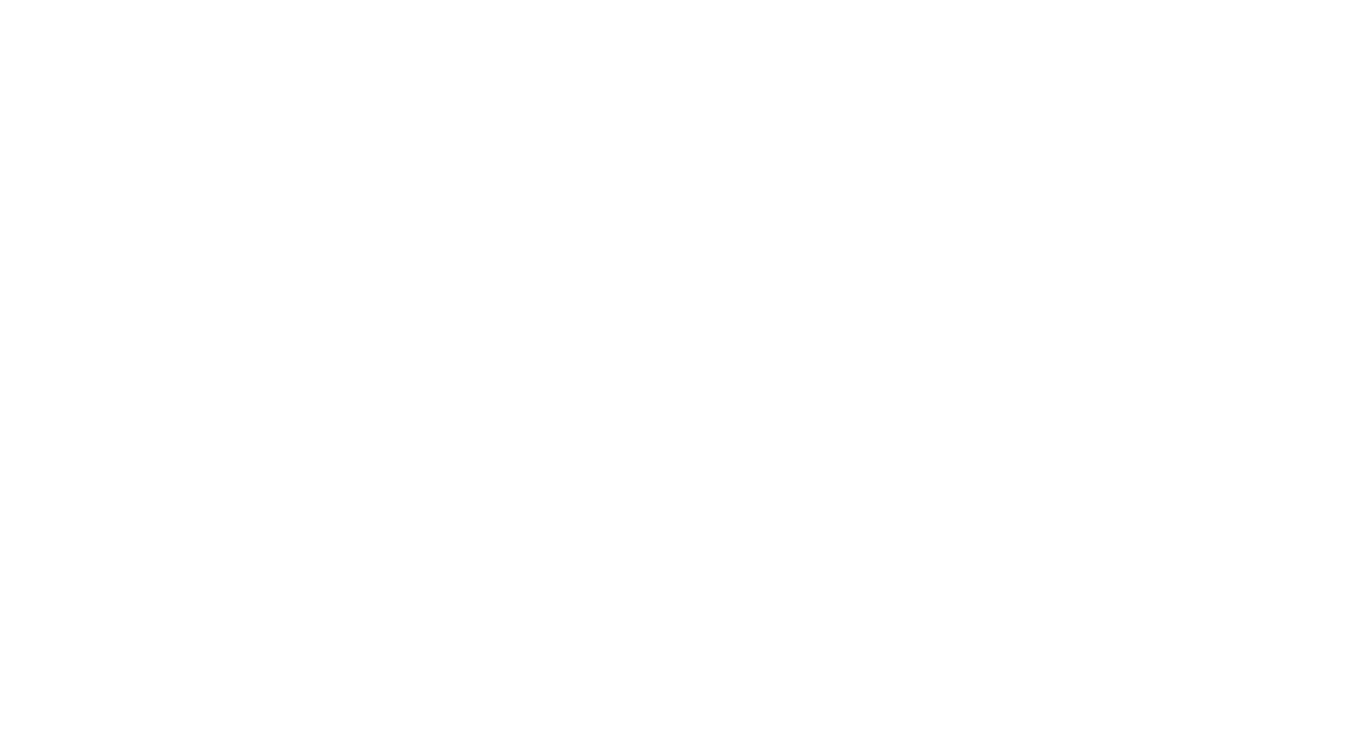
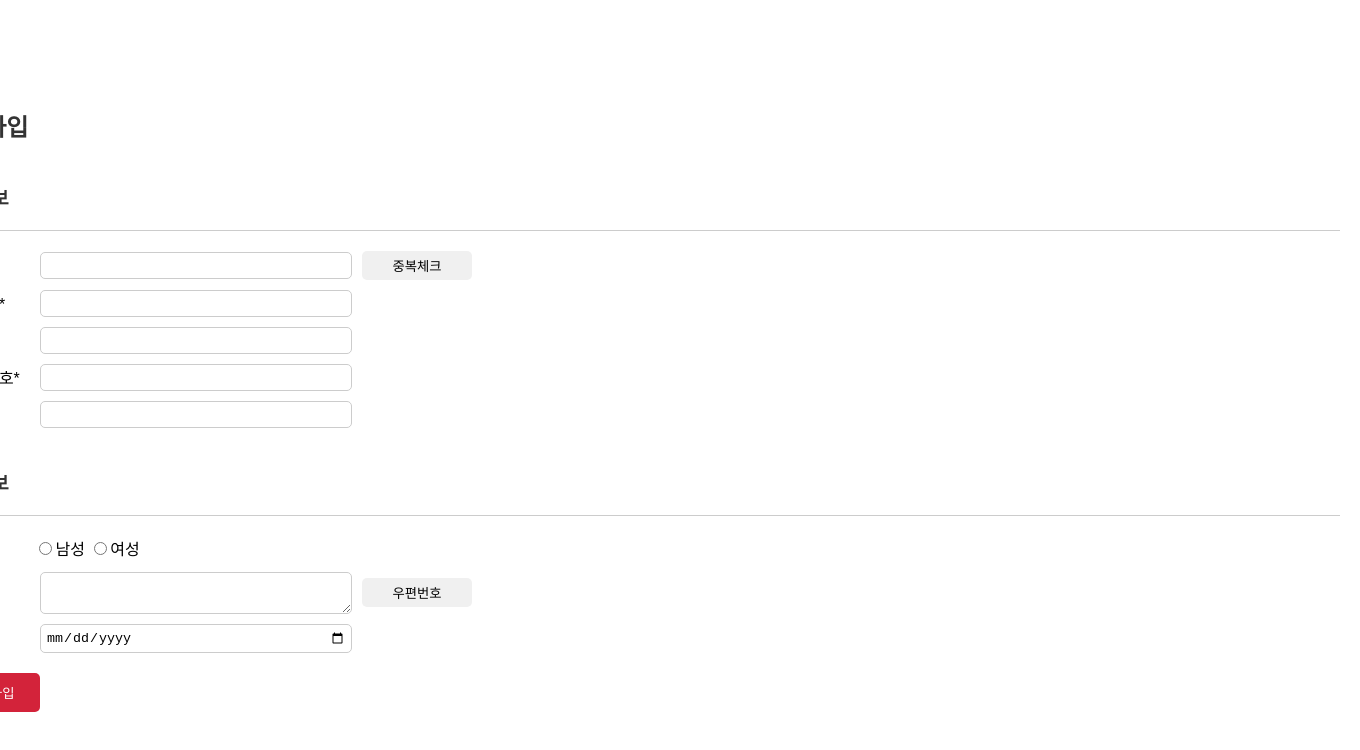
Before and after one commit to ds-2024/workspace-vuepractice, a Vue app in the folder vue-grocerystore/: page /loginform in a window 1280 px wide. Before the commit this address had no page. Shown: the top 750 px of the page, 1360 px wide, since content can reach past the window. Built offline with nearby package versions, Linux system fonts and the light colour scheme.

Commit message:
signupForm

```diff
--- /dev/null
+++ b/vue-grocerystore/src/assets/css/loginform.css
@@ -0,0 +1,84 @@
+body {
+    font-family: Arial, sans-serif;
+}
+
+.signupForm {
+    width: 1400px;
+    margin: 0 auto;
+    padding: 20px;
+}
+
+h2,
+h3 {
+    color: #333;
+}
+
+h3 {
+    margin-top: 40px;
+}
+
+hr {
+    margin: 20px 0;
+    border: 0;
+    border-top: 1px solid #ccc;
+}
+
+.form-field {
+    display: flex;
+    align-items: center;
+    margin-bottom: 10px;
+
+}
+
+.form-field label {
+    width: 100px;
+}
+
+.form-field input,
+.form-field textarea {
+    width: 300px;
+    padding: 5px;
+    border: 1px solid #ccc;
+    border-radius: 5px;
+}
+
+.form-field button {
+    width: 110px;
+    margin-left: 10px;
+    padding: 5px 10px;
+    border: none;
+    border-radius: 5px;
+    background-color: #f0f0f0;
+    cursor: pointer;
+}
+
+.radioGender{
+    margin-bottom: 12px;
+}
+.form-field input[type="radio"] {
+    display: inline-block;
+    margin-right: 10px;
+}
+
+.form-field button:hover {
+    background-color: #e0e0e0;
+}
+#gender {
+    margin-right: 65px;
+}
+
+.submitForm {
+    display: block;
+    width: 100px;
+    padding: 10px;
+    margin-top: 20px;
+    border: none;
+    border-radius: 5px;
+    color: #fff;
+    background-color: #D3233A;
+    cursor: pointer;
+}
+
+.submitForm:hover {
+    background-color: #c00;
+}
--- a/vue-grocerystore/src/router/index.js
+++ b/vue-grocerystore/src/router/index.js
@@ -1,11 +1,17 @@
 import { createRouter, createWebHistory } from 'vue-router'
 import LoginView from '@/views/LoginView.vue'
+import LoginFormView from '@/views/LoginFormView.vue'
 
 const routes = [
   {
     path: '/login',
     name: 'LoginView',
     component: LoginView
+  },
+  {
+    path: '/loginform',
+    name: 'LoginFormView',
+    component: LoginFormView
   },
 
 ]
--- /dev/null
+++ b/vue-grocerystore/src/views/LoginFormView.vue
@@ -0,0 +1,71 @@
+<template>
+    <!-- <AppHeader /> -->
+    <!-- //header -->
+    <div class="signupForm">
+        <h2>회원가입</h2>
+            <h3>필수정보</h3>
+            <hr />
+            <div class="form-field">
+                <label for="id">아이디*</label>
+                <input type="text" id="id" v-model="id" required>
+                <button class="dvcheck" v-on:click="idCheck" type="button">중복체크</button><br>
+            </div>
+            <div class="form-field">
+                <label for="password">비밀번호*</label>
+                <input type="password" id="password" v-model="password" required>
+            </div>
+            <div class="form-field">
+                <label for="name">이름*</label>
+                <input type="text" id="name" v-model="name" required>
+            </div>
+            <div class="form-field">
+                <label for="phone">휴대폰번호*</label>
+                <input type="tel" id="phone" v-model="phone" required>
+            </div>
+            <div class="form-field">
+                <label for="email">이메일*</label>
+                <input type="email" id="email" v-model="email" required>
+            </div>
+
+            <h3>선택정보</h3>
+            <hr />
+            <div class="radioGender">
+                <label for="gender" id="gender">성별</label>
+                <input type="radio" name="gender" id="male" value="Male" v-model="gender"/>남성
+                <input type="radio" name="gender" id="female" value="Female" v-model="gender"/>여성
+            </div>
+            <div class="form-field">
+                <label class="address" for="address">주소</label>
+                <textarea class="addressbox" v-model="address"></textarea>
+                <button type="button" v-on:click="postalCode">우편번호</button>
+            </div>
+            <div class="form-field">
+                <label for="birthdate">생년월일</label>
+                <input type="date" id="birthdate" v-model="birthdate">
+            </div>
+
+
+
+        <button type="submit" class="submitForm">회원가입</button>
+    </div>
+    <!--<AppFooter />-->
+    <!--//footer-->
+</template>
+
+<script>
+import "@/assets/css/loginform.css"
+//import AppFooter from '@/components/AppFooter.vue';
+//import AppHeader from '@/components/AppHeader.vue';
+export default {
+    name: "LoginFormView",
+    components: {
+        //AppFooter,
+        //AppHeader
+    },
+    data() {
+        return {};
+    },
+    methods: {},
+    created() { }
+};
+</script>
--- a/vue-grocerystore/src/views/LoginView.vue
+++ b/vue-grocerystore/src/views/LoginView.vue
@@ -15,7 +15,7 @@
                     <input type="text" placeholder="아이디">
                     <input type="password" placeholder="비밀번호">
                     <button type="submit" class="login">로그인</button>
-                    <router-link to="/signup" class="signup">회원가입</router-link>
+                    <router-link to="/loginform" class="signup">회원가입</router-link>
                 </form>
             </div>
         </div>
```
